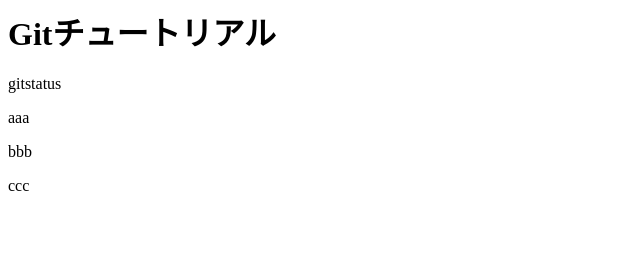
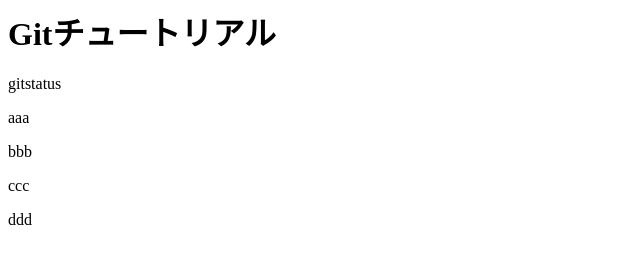
Before and after one commit to wazzaman10/git_tutorial, a plain HTML site: page index.html in a window 1280 px wide. Shown: the full height of the page, 0-640 px from the left. Drawn offline with Linux system fonts and the light colour scheme.

Commit message:
dddを追記

```diff
--- a/index.html
+++ b/index.html
@@ -3,3 +3,4 @@
 <p>aaa</p>
 <p>bbb</p>
 <p>ccc</p>
+<p>ddd</p>
```
